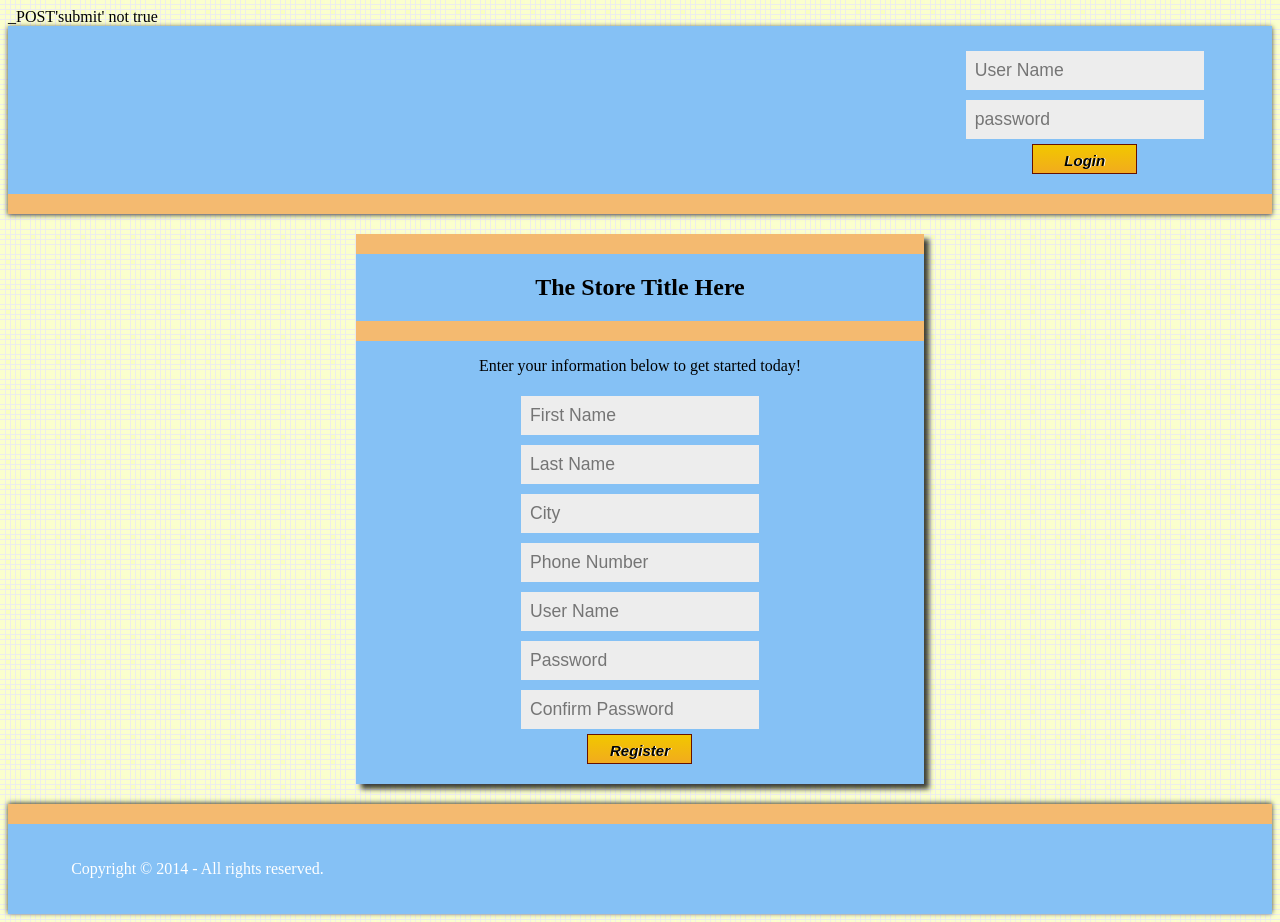
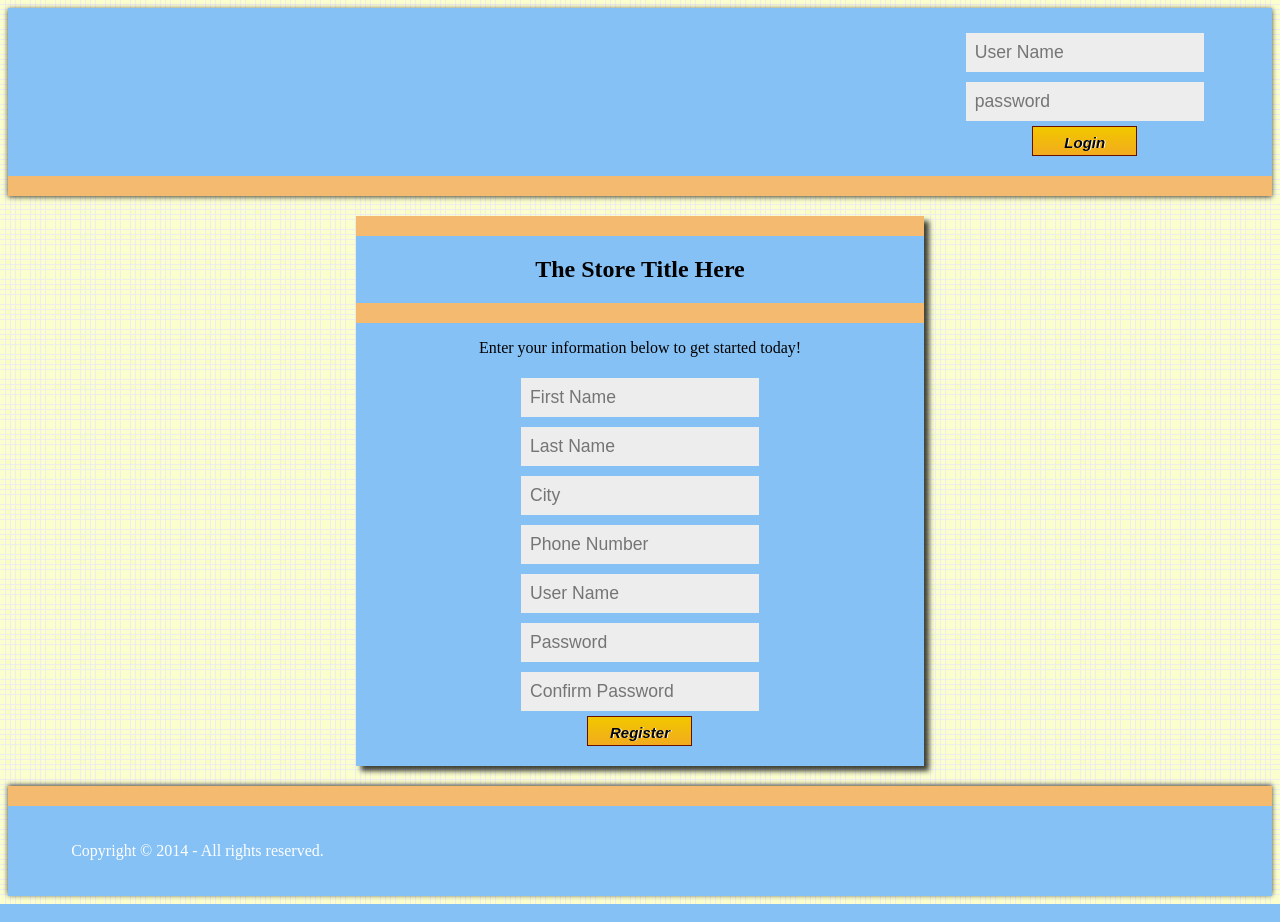
Before and after one commit to daajdk/webProject, a PHP site: page / in a window 1280 px wide. Run offline with PHP 8.4, Linux system fonts and the light colour scheme; some libraries are stand-ins or nearby versions.

Commit message:
login.php updated

```diff
--- a/login.php
+++ b/login.php
@@ -7,10 +7,10 @@ require_once('connectDB.php');
 function login() {
     $dbh = connectDB();
 
-    $username = mysqli_real_escape_string($dbh, $_POST['username']);
+    $username = mysqli_real_escape_string($dbh, $_POST['customerID']);
     $password = mysqli_real_escape_string($dbh, $_POST['password']);
 
-    $sql = "select username, firstname, lastname, city, zip, password from User where password = '$password';";
+    $sql = "select customerID, firstname, lastname, city, phone, password from newUser where customerID = '$customerID' and password = '$password';";
     $result = mysqli_query($dbh,$sql);
     if (!$result)
     {
@@ -20,8 +20,8 @@ function login() {
     {
         echo "Successful login".'<br>';
         $row = mysqli_fetch_array($result,MYSQLI_ASSOC);
-        printf("%s (%s) %s %s %s %s \n",$row['username'],$row['firstname'],$row['lastname'],$row['city'],$row['zip'],$row['password']);
-        $sql = "select * from User;";
+        printf("%s %s %s %s %s %s \n",$row['username'],$row['firstname'],$row['lastname'],$row['city'],$row['zip'],$row['password']);
+        $sql = "select * from newUser;";
         $result = mysqli_query($dbh,$sql);
         $row = mysqli_fetch_array($result,MYSQLI_ASSOC);
         printf("%s %s %s %s %s %s ",$row['username'],$row['firstname'],$row['lastname'],$row['city'],$row['zip'],$row['password']);
@@ -35,8 +35,6 @@ if(isset($_POST['submit']))
     echo "Login _POST'submit' is set".'<br>';
     login();
 }
-else
-{
-    echo "_POST'submit' not true";
-}
+
+
 ?>
```
